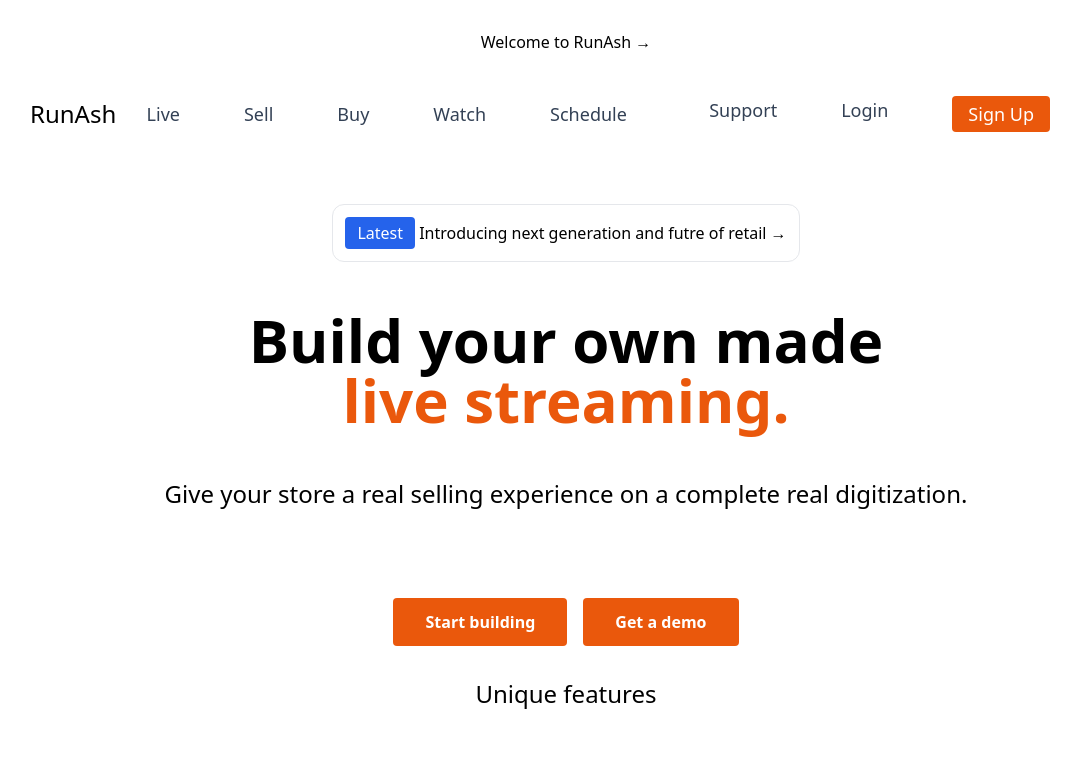
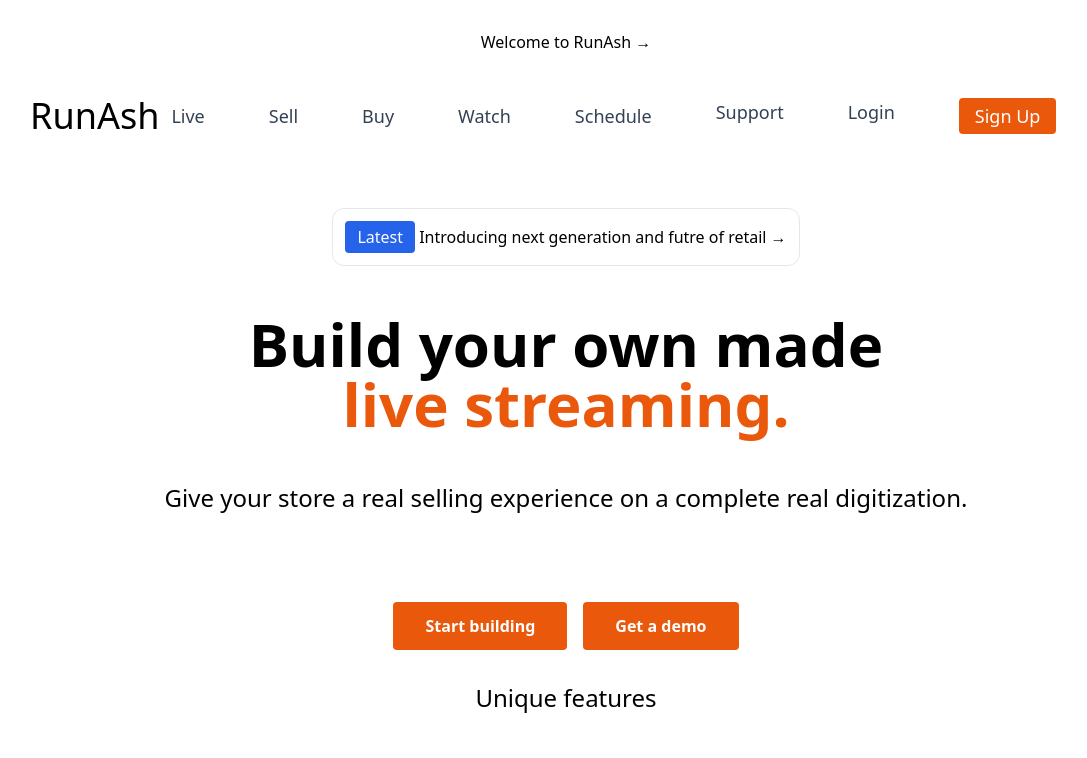
Before and after one commit to Vaibhavmurmu/nextjs13, a Next.js app: page /sell in a window 1280 px wide. Shown: the top 758 px of the page, without its empty margins (74-1161 px from the left). Built offline with nearby package versions, Linux system fonts and the light colour scheme.

Commit message:
Update Navbar.js

```diff
--- a/components/Navbar.js
+++ b/components/Navbar.js
@@ -11,7 +11,7 @@ export default function Navbar() {
             </div>
         <div className="flex flex-row items-center justify-between w-full px-6 py-4">
         <div className="flex flex-row items-center">
-            <h1 className="text-2xl font-b">RunAsh</h1>
+            <h1 className="text-4xl font-b">RunAsh</h1>
         </div>
         <div className="flex flex-row item-center space-x-4">
             <ul className="flex flex-row item-center">
```
